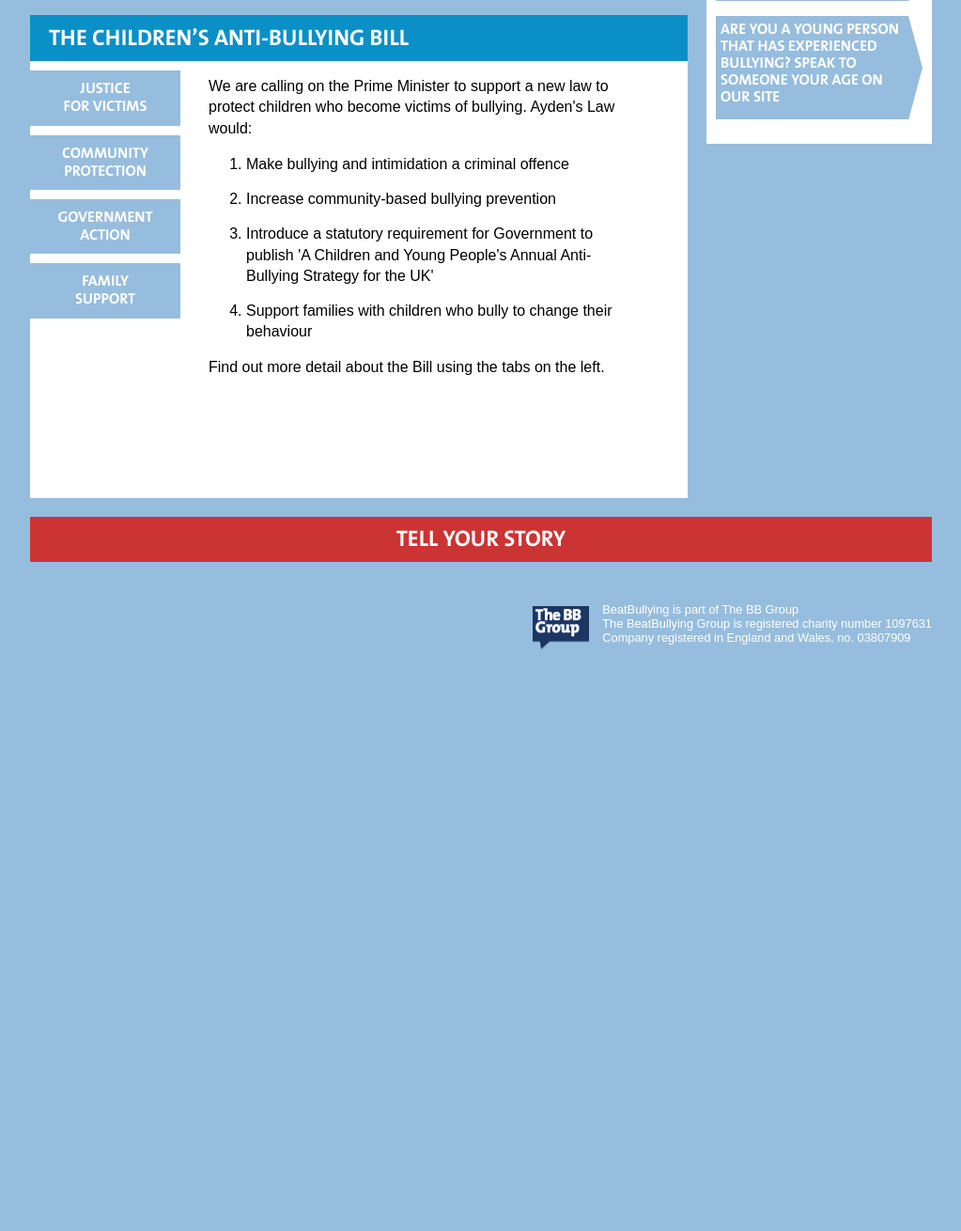
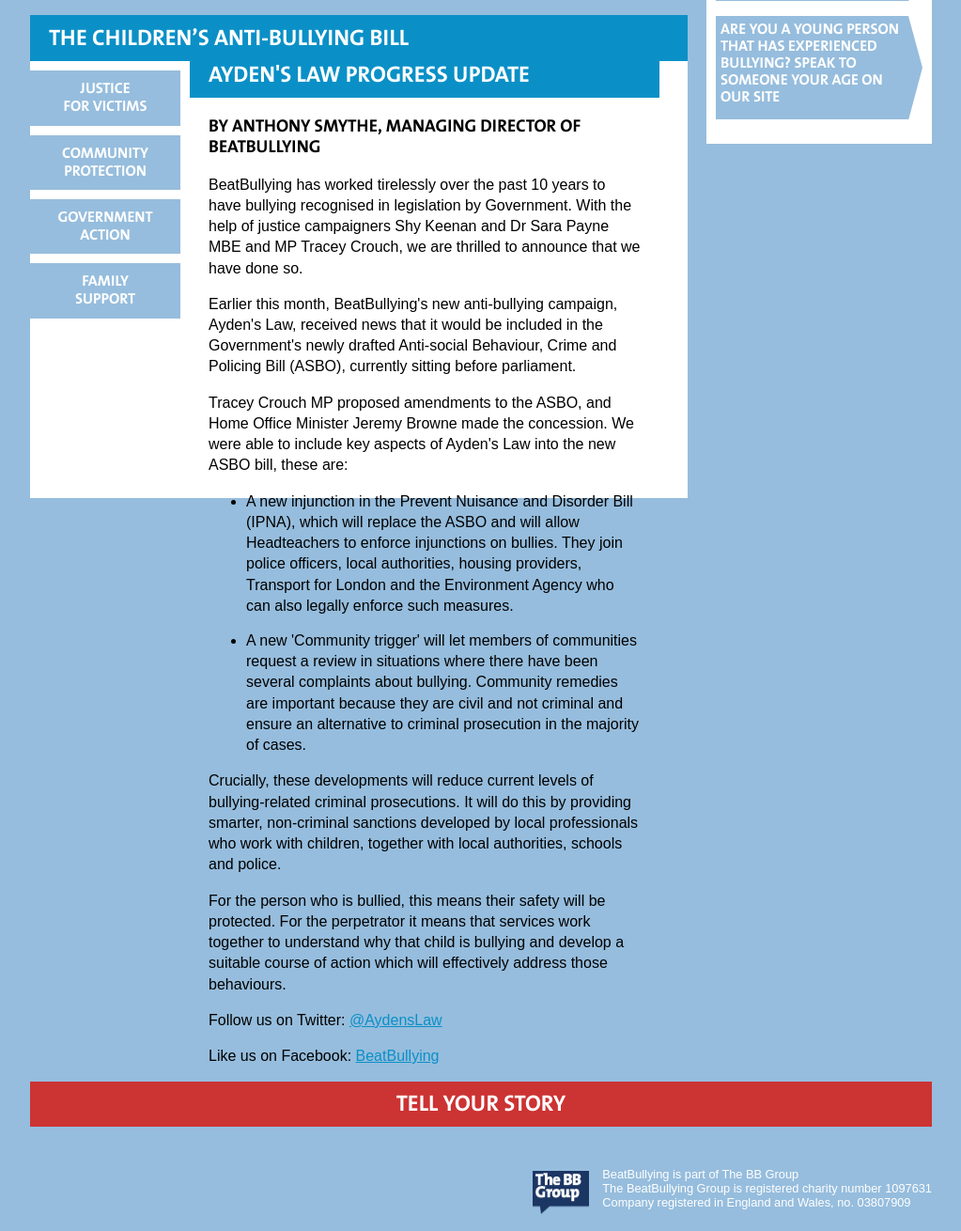
Before and after one commit to thebbgroup/aydens-law, a Flask app: page / in a window 1280 px wide. Shown: the part 837-2147 px from the top of the page at 94% size, without its empty margins (128-1151 px from the left). Before the commit the page ends 1528 px from the top, so only its background shows below. Run offline with Flask 2, Linux system fonts and the light colour scheme; style sheets or scripts are compiled from the project's sources; parts of the project's set-up code (start-up, migrations or seed data) failed here and were passed over; some libraries are stand-ins or nearby versions.

Commit message:
changing copy

```diff
--- a/app/templates/index.jinja
+++ b/app/templates/index.jinja
@@ -62,29 +62,25 @@
             </ul>
             <div id="tabbed-content">
                 <div id="default" class="content">
+                    <h2>Ayden's Law progress update</h2>
+                    <h3>By Anthony Smythe, Managing Director of BeatBullying </h3>
+                    <p>BeatBullying has worked tirelessly over the past 10 years to have bullying recognised in legislation by Government. With the help of justice campaigners Shy Keenan and Dr Sara Payne MBE and MP Tracey Crouch, we are thrilled to announce that we have done so.
+                    </p>
+                    <p>Earlier this month, BeatBullying's new anti-bullying campaign, Ayden's Law, received news that it would be included in the Government's newly drafted Anti-social Behaviour, Crime and Policing Bill (ASBO), currently sitting before parliament.</p>
+                    <p>Tracey Crouch MP proposed amendments to the ASBO, and Home Office Minister Jeremy Browne made the concession. We were able to include key aspects of Ayden's Law into the new ASBO bill, these are:
+                    </p>
+                    <ul>
+                        <li>A new injunction in the Prevent Nuisance and Disorder Bill (IPNA), which will replace the ASBO and will allow Headteachers to enforce injunctions on bullies. They join police officers, local authorities, housing providers, Transport for London and the Environment Agency who can also legally enforce such measures.</li>
+                        <li>A new 'Community trigger' will let members of communities request a review in situations where there have been several complaints about bullying. Community remedies are important because they are civil and not criminal and ensure an alternative to criminal prosecution in the majority of cases.</li>
+                    </ul>
+                    <p>Crucially, these developments will reduce current levels of bullying-related criminal prosecutions. It will do this by providing smarter, non-criminal sanctions developed by local professionals who work with children, together with local authorities, schools and police.
+                    </p>
+                    <p>For the person who is bullied, this means their safety will be protected. For the perpetrator it means that services work together to understand why that child is bullying and develop a suitable course of action which will effectively address those behaviours.
+                    </p>
+                    <p>Follow us on Twitter: <a href="https://twitter.com/AydensLaw">@AydensLaw</a>
+                    </p>
                     <p>
-                        We are calling on the Prime Minister to support a new
-                        law to protect children who become victims of bullying.
-                        Ayden&#39;s Law would:
-                    </p>
-                    <ol>
-                        <li>
-                            Make bullying and intimidation a criminal offence
-                        </li>
-                        <li>
-                            Increase community-based bullying prevention
-                        </li>
-                        <li>
-                            Introduce a statutory requirement for Government to publish 'A Children and Young People's Annual Anti-Bullying Strategy for the UK'
-                        </li>
-                        <li>
-                            Support families with children who bully to change
-                            their behaviour
-                        </li>
-                    </ol>
-                    <p>
-                        Find out more detail about the Bill using the tabs on
-                        the left.
+                        Like us on Facebook: <a href="https://www.facebook.com/Beatbullying">BeatBullying</a>
                     </p>
                 </div>
                 <div class="content" id="criminal">
```
